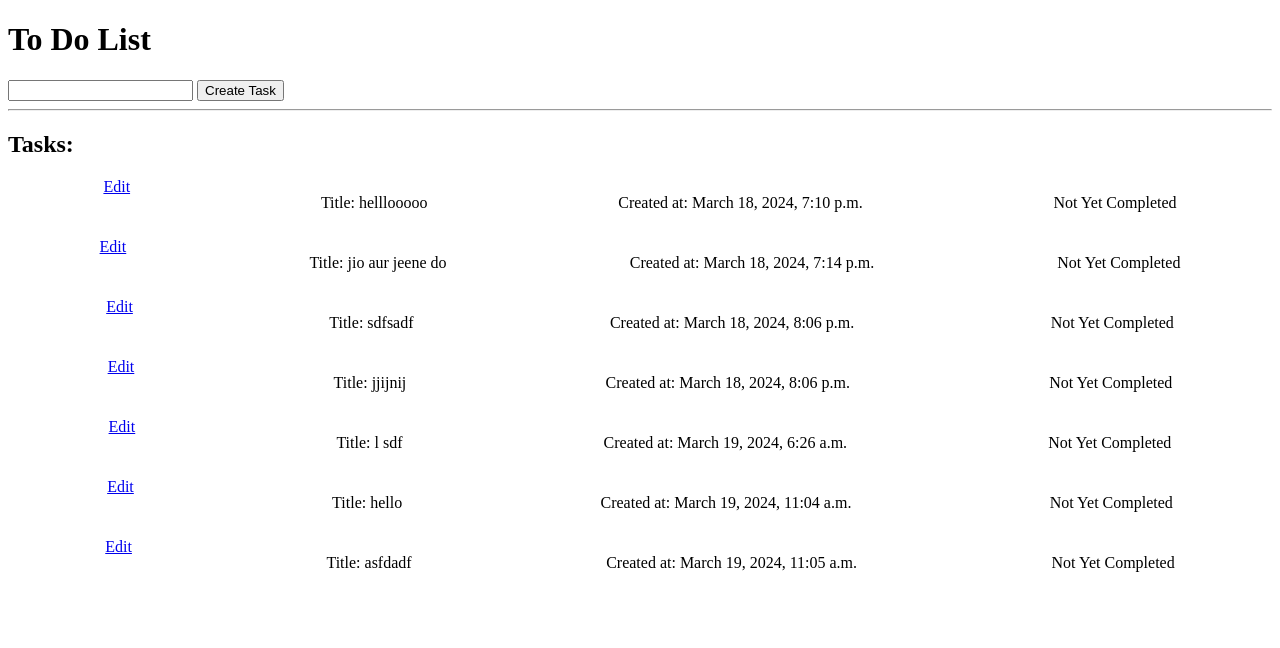
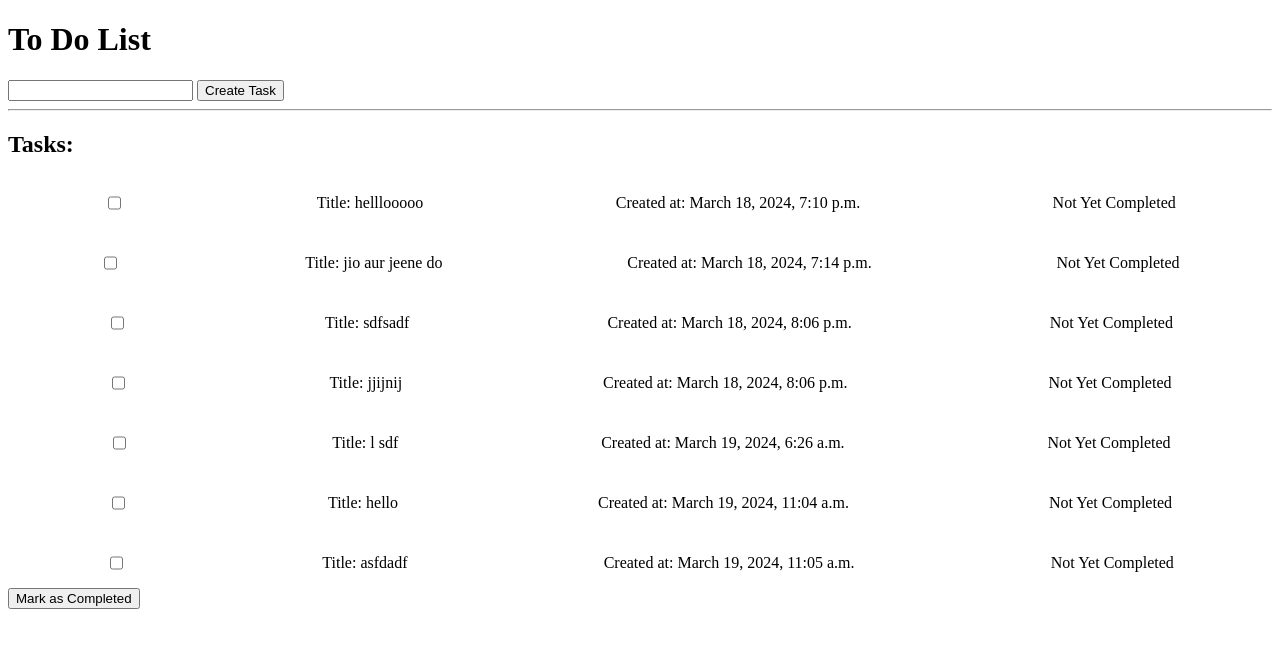
Before and after one commit to ShiveshSinghRao/djangoTodoApp, a Django app: page / in a window 1280 px wide. Shown: the top 648 px of the page. Run offline with Django 5.2, Linux system fonts and the light colour scheme; data comes from the database, SQL or seed files in the repository; both versions use the stored data as it was after the commit.

Commit message:
add issue update

```diff
--- a/tasks/templates/tasks/list.html
+++ b/tasks/templates/tasks/list.html
@@ -14,9 +14,11 @@
     </form>
     <hr>
     <h2>Tasks:</h2>
+    <form method="POST" action="/">
+        {% csrf_token %}
         {% for task in tasks %}
         <div style="display: flex; justify-content: space-around; margin-top: 10px;">
-        <a href="{% url 'update_task' task.id %}">Edit</a>
+            <input type="checkbox" name="task_id" value="{{ task.id }}">
             <p>Title: {{ task.title }}</p>
             <p>Created at: {{ task.created }}</p>
             {% if task.complete %}
@@ -27,5 +29,7 @@
             {% endif %}
         </div>
         {% endfor %}
+        <input type="submit" value="Mark as Completed">
+    </form>
 </body>
 </html>
```
Also changed, not shown: db.sqlite3, tasks/templates/updateTask.html (added), tasks/templates/update_task.html (deleted). Lines whose indentation alone changed are shown as unchanged.
